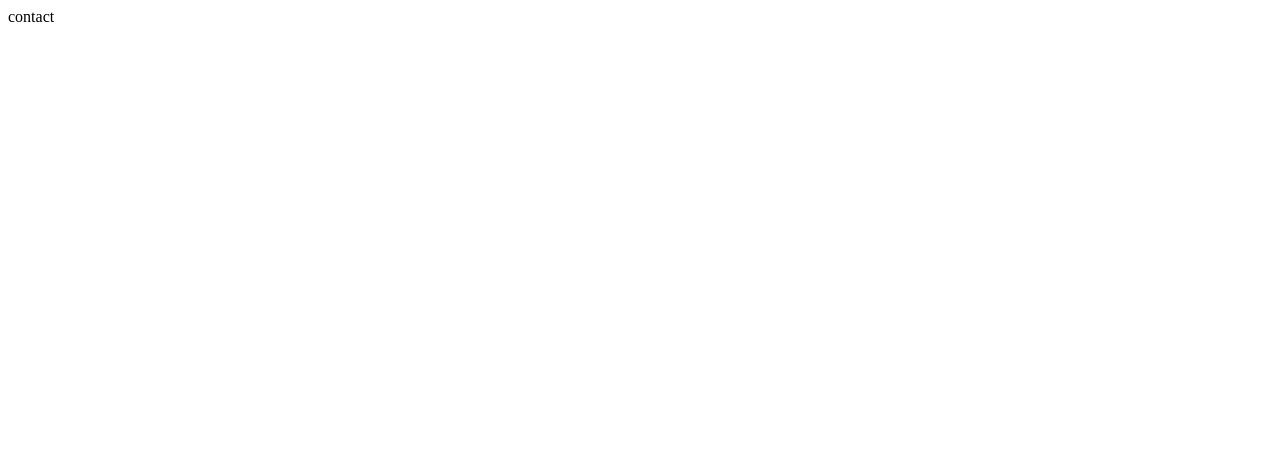
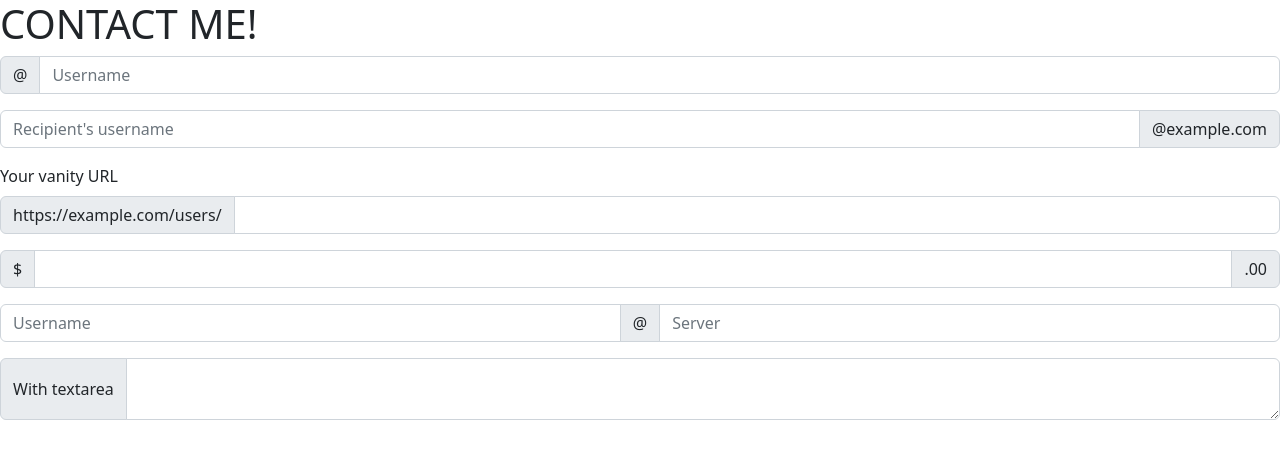
Before and after one commit to A2nkit/MY, a plain HTML site: page contact.html in a window 1280 px wide. Drawn offline with nearby package versions, Linux system fonts and the light colour scheme.

Commit message:
improved contact

```diff
--- a/contact.html
+++ b/contact.html
@@ -1 +1,47 @@
-contact
+<!doctype html>
+<html lang="en">
+  <head>
+    <meta charset="utf-8">
+    <meta name="viewport" content="width=device-width, initial-scale=1">
+    <title>Bootstrap demo</title>
+    <link href="https://cdn.jsdelivr.net/npm/bootstrap@5.2.0/dist/css/bootstrap.min.css" rel="stylesheet" integrity="sha384-gH2yIJqKdNHPEq0n4Mqa/HGKIhSkIHeL5AyhkYV8i59U5AR6csBvApHHNl/vI1Bx" crossorigin="anonymous">
+  </head>
+  <body>
+    <h1>CONTACT ME!</h1>
+    <script src="https://cdn.jsdelivr.net/npm/bootstrap@5.2.0/dist/js/bootstrap.bundle.min.js" integrity="sha384-A3rJD856KowSb7dwlZdYEkO39Gagi7vIsF0jrRAoQmDKKtQBHUuLZ9AsSv4jD4Xa" crossorigin="anonymous"></script>
+  </body>
+  <div class="input-group mb-3">
+    <span class="input-group-text" id="basic-addon1">@</span>
+    <input type="text" class="form-control" placeholder="Username" aria-label="Username" aria-describedby="basic-addon1">
+  </div>
+
+  <div class="input-group mb-3">
+    <input type="text" class="form-control" placeholder="Recipient's username" aria-label="Recipient's username" aria-describedby="basic-addon2">
+    <span class="input-group-text" id="basic-addon2">@example.com</span>
+  </div>
+
+  <label for="basic-url" class="form-label">Your vanity URL</label>
+  <div class="input-group mb-3">
+    <span class="input-group-text" id="basic-addon3">https://example.com/users/</span>
+    <input type="text" class="form-control" id="basic-url" aria-describedby="basic-addon3">
+  </div>
+
+  <div class="input-group mb-3">
+    <span class="input-group-text">$</span>
+    <input type="text" class="form-control" aria-label="Amount (to the nearest dollar)">
+    <span class="input-group-text">.00</span>
+  </div>
+
+  <div class="input-group mb-3">
+    <input type="text" class="form-control" placeholder="Username" aria-label="Username">
+    <span class="input-group-text">@</span>
+    <input type="text" class="form-control" placeholder="Server" aria-label="Server">
+  </div>
+
+  <div class="input-group">
+    <span class="input-group-text">With textarea</span>
+    <textarea class="form-control" aria-label="With textarea"></textarea>
+  </div>
+
+
+</html>
```
Also changed, not shown: feature.html (added, +1 -0 lines).
